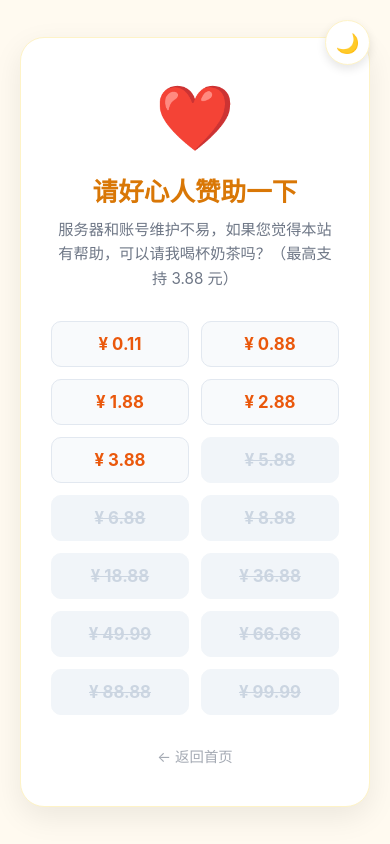
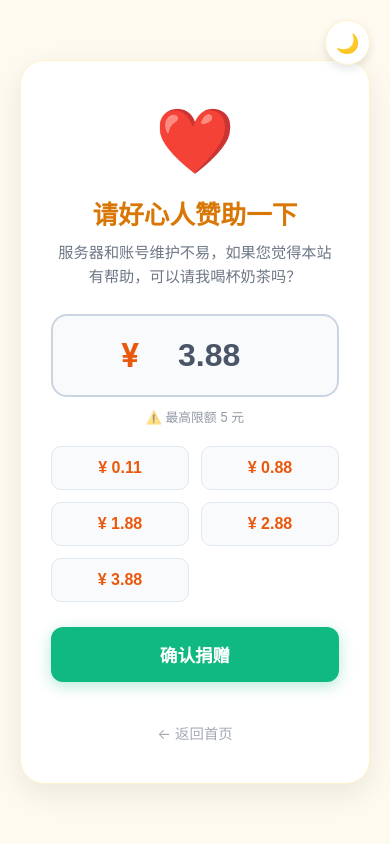
Before and after one commit to wangyoua001/wangyoua001.github.io, a plain HTML site: page donate.html in a window 390 px wide. Drawn offline with Linux system fonts and the light colour scheme.

Commit message:
Update donate.html

```diff
--- a/donate.html
+++ b/donate.html
@@ -5,52 +5,32 @@
     <meta name="viewport" content="width=device-width, initial-scale=1.0, maximum-scale=1.0, user-scalable=no">
     <title>感谢您的支持</title>
     <style>
-        /* 核心颜色变量：默认浅色模式 */
+        /* 核心颜色变量 */
         :root {
-            --bg-color: #fffaf0;
-            --text-main: #4a5568;
-            --card-bg: #ffffff;
-            --card-border: #fef3c7;
-            --btn-bg: #f8fafc;
-            --btn-border: #e2e8f0;
-            --btn-text: #ea580c;
-            --disabled-bg: #f1f5f9;
-            --disabled-text: #cbd5e1;
+            --bg-color: #fffaf0; --text-main: #4a5568; --card-bg: #ffffff;
+            --card-border: #fef3c7; --btn-bg: #f8fafc; --btn-border: #e2e8f0;
+            --btn-text: #ea580c; --disabled-bg: #f1f5f9; --disabled-text: #cbd5e1;
+            --input-bg: #f8fafc; --input-border: #cbd5e1;
         }
-
-        /* 深色模式变量 */
         [data-theme="dark"] {
-            --bg-color: #0f172a;
-            --text-main: #e2e8f0;
-            --card-bg: #1e293b;
-            --card-border: #334155;
-            --btn-bg: #0f172a;
-            --btn-border: #334155;
-            --btn-text: #f97316;
-            --disabled-bg: #1e293b;
-            --disabled-text: #475569;
+            --bg-color: #0f172a; --text-main: #e2e8f0; --card-bg: #1e293b;
+            --card-border: #334155; --btn-bg: #0f172a; --btn-border: #334155;
+            --btn-text: #f97316; --disabled-bg: #1e293b; --disabled-text: #475569;
+            --input-bg: #0f172a; --input-border: #475569;
         }
 
         * { margin: 0; padding: 0; box-sizing: border-box; }
         body {
             font-family: -apple-system, BlinkMacSystemFont, "Segoe UI", Roboto, sans-serif;
-            background-color: var(--bg-color);
-            display: flex; justify-content: center; align-items: center;
-            min-height: 100vh; padding: 20px; color: var(--text-main);
-            transition: background-color 0.3s, color 0.3s;
+            background-color: var(--bg-color); display: flex; justify-content: center; align-items: center;
+            min-height: 100vh; padding: 20px; color: var(--text-main); transition: background-color 0.3s;
         }
 
-        /* 深色模式切换按钮 */
         .theme-toggle {
-            position: fixed;
-            top: 20px; right: 20px;
-            width: 45px; height: 45px;
-            background: var(--card-bg);
-            border: 1px solid var(--card-border);
-            border-radius: 50%;
-            display: flex; align-items: center; justify-content: center;
-            cursor: pointer; box-shadow: 0 4px 10px rgba(0,0,0,0.1);
-            font-size: 1.2rem; z-index: 1000; transition: all 0.3s;
+            position: fixed; top: 20px; right: 20px; width: 45px; height: 45px;
+            background: var(--card-bg); border: 1px solid var(--card-border); border-radius: 50%;
+            display: flex; align-items: center; justify-content: center; cursor: pointer;
+            box-shadow: 0 4px 10px rgba(0,0,0,0.1); font-size: 1.2rem; z-index: 1000; transition: all 0.3s;
         }
         .theme-toggle:hover { transform: scale(1.1); }
 
@@ -63,67 +43,123 @@
         }
         .heart-icon { font-size: 4rem; color: #ef4444; margin-bottom: 15px; }
         h1 { font-size: 1.6rem; color: #d97706; margin-bottom: 10px; }
-        .desc { line-height: 1.6; margin-bottom: 30px; color: var(--text-main); font-size: 0.95rem; opacity: 0.8; }
+        .desc { line-height: 1.6; margin-bottom: 25px; color: var(--text-main); font-size: 0.95rem; opacity: 0.8; }
 
-        .amount-grid { display: grid; grid-template-columns: repeat(3, 1fr); gap: 12px; margin-bottom: 30px; }
+        /* 自定义金额输入区 */
+        .custom-amount-box {
+            background: var(--input-bg); border: 2px solid var(--input-border);
+            border-radius: 16px; padding: 20px; margin-bottom: 25px;
+            display: flex; align-items: center; justify-content: center; gap: 10px;
+        }
+        .currency-symbol { font-size: 2rem; font-weight: bold; color: var(--btn-text); }
+        .custom-input {
+            background: transparent; border: none; outline: none;
+            font-size: 2.5rem; font-weight: 900; color: var(--text-main);
+            width: 150px; text-align: center;
+        }
+        /* 隐藏 number 输入框的上下箭头 */
+        .custom-input::-webkit-outer-spin-button,
+        .custom-input::-webkit-inner-spin-button { -webkit-appearance: none; margin: 0; }
 
-        /* 可点击的金额按钮 */
+        .limit-tip { font-size: 0.8rem; color: var(--text-main); opacity: 0.6; margin-top: -15px; margin-bottom: 20px; }
+
+        /* 快捷金额按钮网格 */
+        .amount-grid { display: grid; grid-template-columns: repeat(3, 1fr); gap: 12px; margin-bottom: 25px; }
         .amount-btn {
             background: var(--btn-bg); border: 1px solid var(--btn-border); padding: 12px 5px;
-            border-radius: 10px; font-size: 1.05rem; font-weight: bold;
-            color: var(--btn-text); text-decoration: none; display: flex; align-items: center; justify-content: center;
-            transition: all 0.2s;
+            border-radius: 10px; font-size: 1rem; font-weight: bold;
+            color: var(--btn-text); cursor: pointer; transition: all 0.2s;
         }
         .amount-btn:hover { background: var(--card-bg); border-color: #f97316; transform: translateY(-2px); }
 
-        /* 不可点击的灰色按钮 */
-        .amount-btn.disabled {
-            background: var(--disabled-bg); border-color: var(--disabled-bg);
-            color: var(--disabled-text); cursor: not-allowed; text-decoration: line-through;
+        /* 确认捐赠按钮 */
+        .submit-donate-btn {
+            display: block; width: 100%; padding: 15px;
+            background: #10b981; color: white; text-decoration: none;
+            border-radius: 12px; font-size: 1.1rem; font-weight: bold;
+            transition: 0.2s; box-shadow: 0 4px 15px rgba(16, 185, 129, 0.3);
         }
-        .amount-btn.disabled:hover { transform: none; background: var(--disabled-bg); }
+        .submit-donate-btn:hover { background: #059669; transform: translateY(-2px); }
 
-        .back-link { color: var(--text-main); opacity: 0.5; text-decoration: none; font-size: 0.9rem; }
+        .back-link { display: inline-block; margin-top: 20px; color: var(--text-main); opacity: 0.5; text-decoration: none; font-size: 0.9rem; }
         .back-link:hover { opacity: 1; }
 
-        @media (max-width: 400px) { .amount-grid { grid-template-columns: repeat(2, 1fr); } }
+        @media (max-width: 400px) {
+            .amount-grid { grid-template-columns: repeat(2, 1fr); }
+            .custom-input { font-size: 2rem; width: 120px; }
+        }
     </style>
 </head>
 <body>
 
-<!-- 深色模式切换悬浮按钮 -->
 <div class="theme-toggle" onclick="toggleTheme()" id="themeBtn">🌙</div>
 
 <div class="donate-card">
     <div class="heart-icon">❤️</div>
     <h1>请好心人赞助一下</h1>
-    <p class="desc">服务器和账号维护不易，如果您觉得本站有帮助，可以请我喝杯奶茶吗？（最高支持 3.88 元）</p>
+    <p class="desc">服务器和账号维护不易，如果您觉得本站有帮助，可以请我喝杯奶茶吗？</p>
 
+    <!-- 自定义金额输入框 -->
+    <div class="custom-amount-box">
+        <span class="currency-symbol">¥</span>
+        <input type="number" id="donateAmount" class="custom-input" value="3.88" step="0.01" min="0.01" max="5">
+    </div>
+    <div class="limit-tip">⚠️ 最高限额 5 元</div>
+
+    <!-- 快捷金额按钮 -->
     <div class="amount-grid">
-        <!-- 可以点击的金额（最高到 3.88） -->
-        <a href="pay.html?type=donate&amount=0.11" class="amount-btn">¥ 0.11</a>
-        <a href="pay.html?type=donate&amount=0.88" class="amount-btn">¥ 0.88</a>
-         <a href="pay.html?type=donate&amount=1.88" class="amount-btn">¥ 1.88</a>
-        <a href="pay.html?type=donate&amount=2.88" class="amount-btn">¥ 2.88</a>
-        <a href="pay.html?type=donate&amount=3.88" class="amount-btn">¥ 3.88</a>
-
-        <!-- 3.88 以上的全部变成灰色不可点击 -->
-        <span class="amount-btn disabled">¥ 5.88</span>
-        <span class="amount-btn disabled">¥ 6.88</span>
-        <span class="amount-btn disabled">¥ 8.88</span>
-        <span class="amount-btn disabled">¥ 18.88</span>
-        <span class="amount-btn disabled">¥ 36.88</span>
-        <span class="amount-btn disabled">¥ 49.99</span>
-        <span class="amount-btn disabled">¥ 66.66</span>
-        <span class="amount-btn disabled">¥ 88.88</span>
-        <span class="amount-btn disabled">¥ 99.99</span>
+        <button onclick="setAmount(0.11)" class="amount-btn">¥ 0.11</button>
+        <button onclick="setAmount(0.88)" class="amount-btn">¥ 0.88</button>
+        <button onclick="setAmount(1.88)" class="amount-btn">¥ 1.88</button>
+        <button onclick="setAmount(2.88)" class="amount-btn">¥ 2.88</button>
+        <button onclick="setAmount(3.88)" class="amount-btn">¥ 3.88</button>
     </div>
 
+    <!-- 确认按钮 -->
+    <a href="#" id="submitBtn" class="submit-donate-btn">确认捐赠</a>
+
+    <br>
     <a href="index.html" class="back-link">← 返回首页</a>
 </div>
 
 <script>
-    // 主题初始化：读取本地存储
+    const amountInput = document.getElementById('donateAmount');
+    const submitBtn = document.getElementById('submitBtn');
+
+    // 快捷按钮点击事件
+    function setAmount(val) {
+        amountInput.value = val;
+    }
+
+    // 监听输入框变化，防止超过 5 元或为负数
+    amountInput.addEventListener('input', function() {
+        let val = parseFloat(this.value);
+        if (val > 5) {
+            this.value = 5;
+            alert("最高只能赞助 5 元哦，感谢您的慷慨！");
+        } else if (val < 0) {
+            this.value = 0.01;
+        }
+    });
+
+    // 点击确认捐赠按钮
+    submitBtn.addEventListener('click', function(e) {
+        e.preventDefault();
+        let finalAmount = parseFloat(amountInput.value);
+
+        if (isNaN(finalAmount) || finalAmount <= 0) {
+            alert("请输入正确的捐赠金额！");
+            return;
+        }
+        if (finalAmount > 5) {
+            finalAmount = 5;
+        }
+
+        // 跳转到支付页，带上金额参数
+        window.location.href = `pay.html?type=donate&amount=${finalAmount}`;
+    });
+
+    // 深色模式逻辑
     const themeBtn = document.getElementById('themeBtn');
     const currentTheme = localStorage.getItem('theme') || 'light';
 
@@ -132,7 +168,6 @@
         themeBtn.innerText = '☀️';
     }
 
-    // 切换主题逻辑
     function toggleTheme() {
         let theme = document.documentElement.getAttribute('data-theme');
         if (theme === 'dark') {
```
